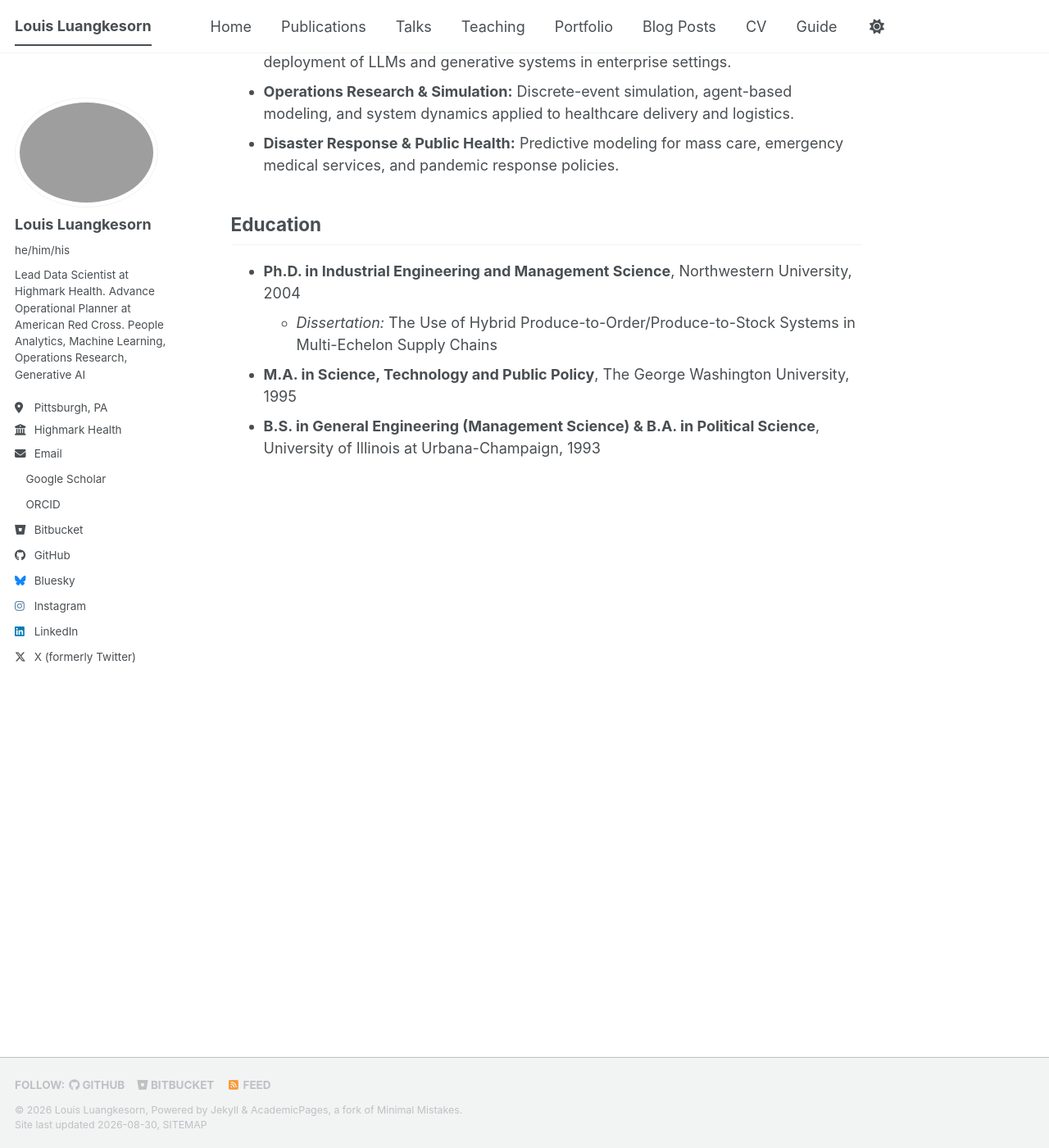
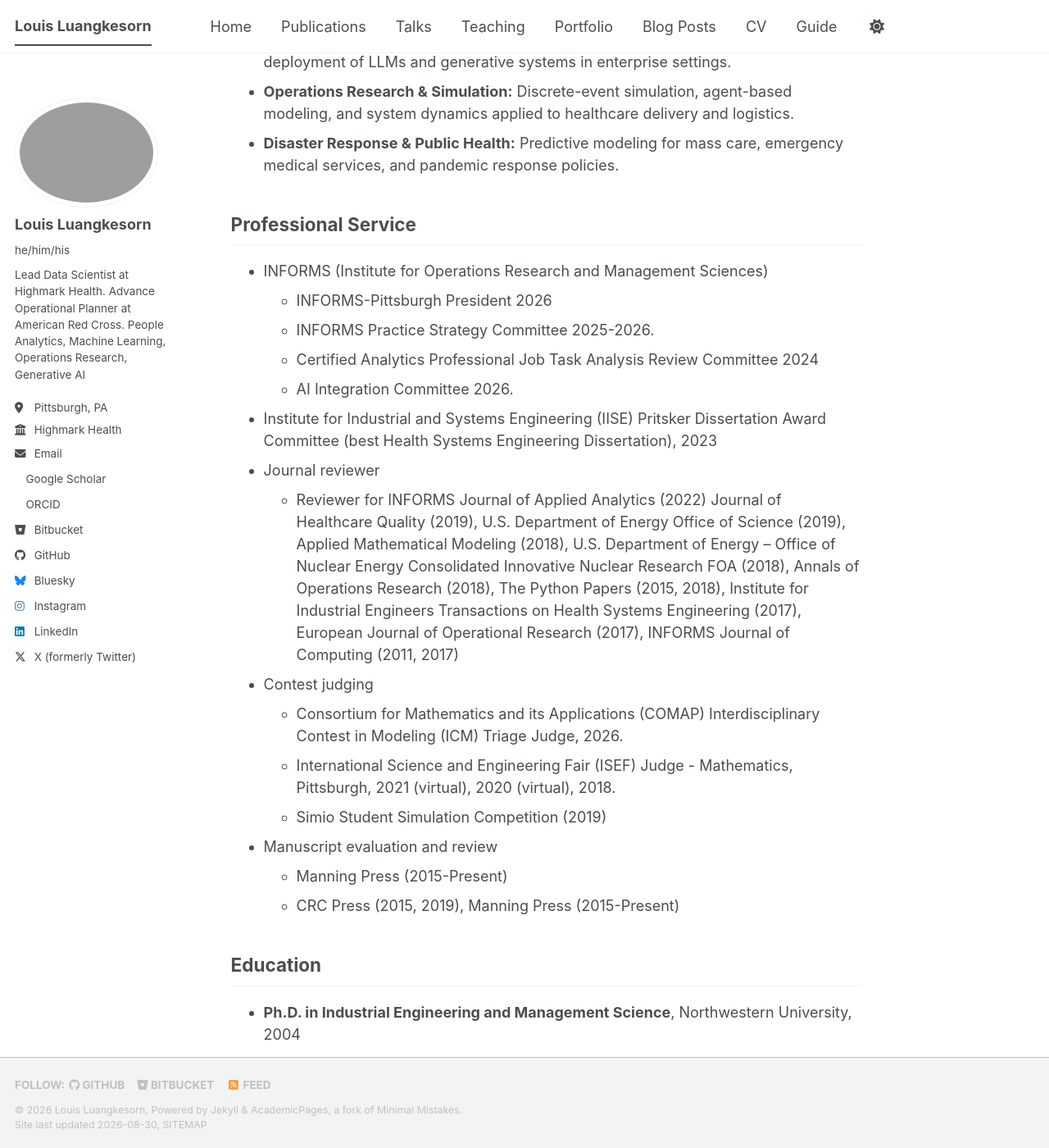
Before and after one commit to lluang/lluang.github.io, a Jekyll site: the page built from _pages/about.md, in a window 1280 px wide and 1400 px high, scrolled down 683 px. Shown: the whole window at 82% size. Built offline with Jekyll 4.4.1, drawn with Linux system fonts in a browser that asks for light colours; a style sheet for code colours, icons or effects is not loaded; some of the changed text lies outside the part shown.

Commit message:
added professional service and reviewer sections to about.me

```diff
--- a/_pages/about.md
+++ b/_pages/about.md
@@ -19,8 +19,32 @@ Beyond my corporate and academic work, I am an active American Red Cross Disaste
 * **Operations Research & Simulation:** Discrete-event simulation, agent-based modeling, and system dynamics applied to healthcare delivery and logistics.
 * **Disaster Response & Public Health:** Predictive modeling for mass care, emergency medical services, and pandemic response policies.
 
+## Professional Service
+* INFORMS (Institute for Operations Research and Management Sciences)
+  * INFORMS-Pittsburgh President 2026
+  * INFORMS Practice Strategy Committee 2025-2026.
+  * Certified Analytics Professional Job Task Analysis Review Committee 2024
+  * AI Integration Committee 2026.
+* Institute for Industrial and Systems Engineering (IISE) Pritsker Dissertation Award Committee (best Health Systems Engineering Dissertation), 2023
+* Journal reviewer
+  * Reviewer for INFORMS Journal of Applied Analytics (2022) Journal of Healthcare Quality (2019), U.S. Department of Energy Office of Science (2019), Applied Mathematical Modeling (2018), U.S. Department of Energy – Office of Nuclear Energy Consolidated Innovative Nuclear Research FOA (2018), Annals of Operations Research (2018), The Python Papers (2015, 2018), Institute for Industrial Engineers Transactions on Health Systems Engineering (2017), European Journal of Operational Research (2017), INFORMS Journal of Computing (2011, 2017)
+
+* Contest judging
+  *	Consortium for Mathematics and its Applications (COMAP) Interdisciplinary Contest in Modeling (ICM) Triage Judge, 2026.
+  *	International Science and Engineering Fair (ISEF) Judge - Mathematics, Pittsburgh, 2021 (virtual), 2020 (virtual), 2018.
+  * Simio Student Simulation Competition (2019)
+* Manuscript evaluation and review
+  * Manning Press (2015-Present)
+  * CRC Press (2015, 2019), Manning Press (2015-Present)
+
 ## Education
 * **Ph.D. in Industrial Engineering and Management Science**, Northwestern University, 2004
   * *Dissertation:* The Use of Hybrid Produce-to-Order/Produce-to-Stock Systems in Multi-Echelon Supply Chains
 * **M.A. in Science, Technology and Public Policy**, The George Washington University, 1995
 * **B.S. in General Engineering (Management Science) & B.A. in Political Science**, University of Illinois at Urbana-Champaign, 1993
+
+## Professional Certifications
+* Professional Scrum Master I, scrum.org, 2026
+	https://www.credly.com/badges/def00b95-3311-4413-8d24-c838bb3e4234/public_url
+* Google Generative AI Leaders Certification, 2025.
+https://www.credly.com/badges/7a917150-cc67-4d31-a9d4-e50c876e3e9d
```
